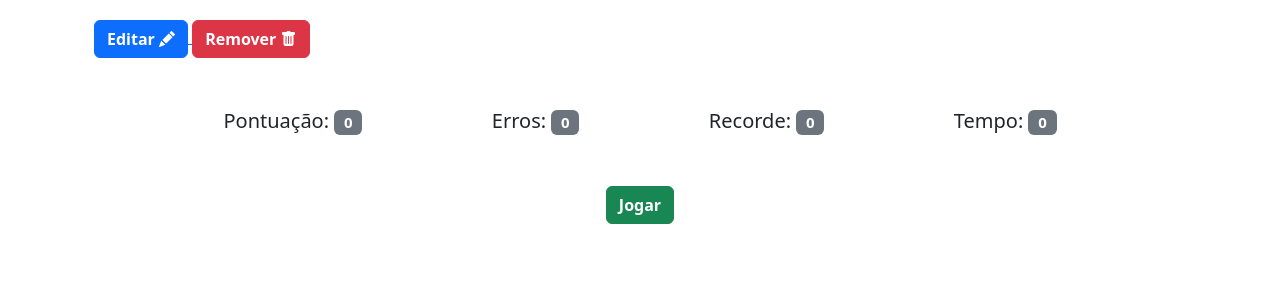
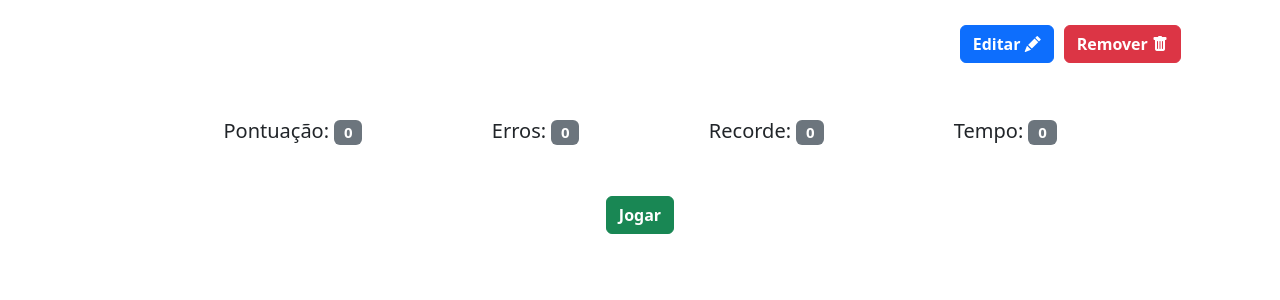
Before and after one commit to prince-neres/drag-and-drop-game, a Flask app: template templates/jogo.html in a window 1280 px wide. Shown: the part 59-359 px from the top of the page. Run offline with Flask 2, Linux system fonts and the light colour scheme; the template is opened without the code that fills it, so the values that code supplies are empty; some libraries are stand-ins or nearby versions.

Commit message:
Fix action buttons

```diff
--- a/static/style/jogo.css
+++ b/static/style/jogo.css
@@ -8,9 +8,14 @@
   display: none;
 }
 
-.actions .{
+.actions {
   display: flex;
   justify-content: flex-end;
+}
+
+.action-item {
+  width: auto;
+  margin: 5px;
 }
 
 .infos {
--- a/templates/jogo.html
+++ b/templates/jogo.html
@@ -1,6 +1,7 @@
 {% extends 'base.html' %} {% block content %}
 <div class="container">
   <div class="actions">
+    <div class="action-item">
       <a href="/formulario/{{tema._id}}">
         <button
           class="btn btn-primary"
@@ -12,8 +13,9 @@
           <i class="bi bi-pencil-fill"></i>
         </button>
       </a>
-
+    </div>
     <!--  Botão de remover tema -->
+    <div class="action-item">
       <button
         type="button"
         class="btn btn-danger"
@@ -24,7 +26,7 @@
         <b>Remover</b>
         <i class="bi bi-trash-fill"></i>
       </button>
-
+    </div>
     <!--  Modal para confirmar deleção no banco -->
     <div
       class="modal fade"
```
Lines whose indentation alone changed are shown as unchanged.
